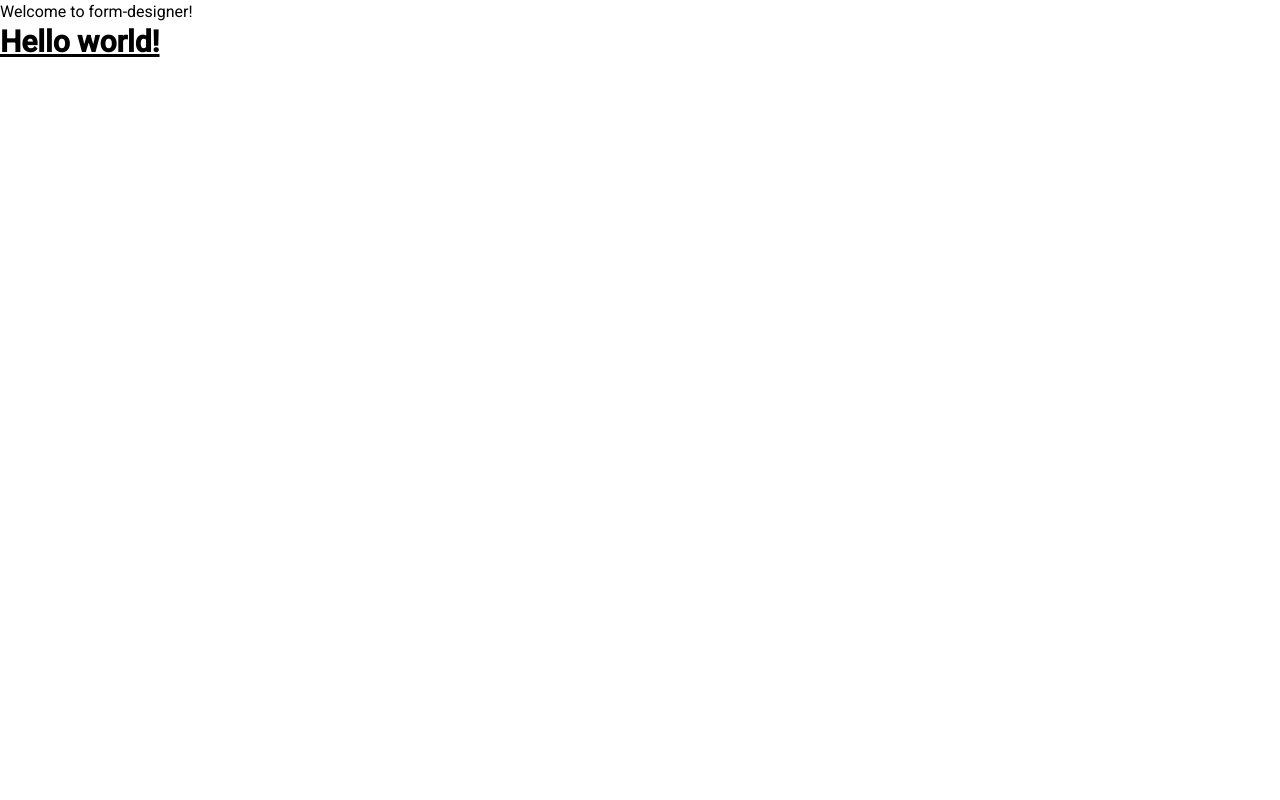
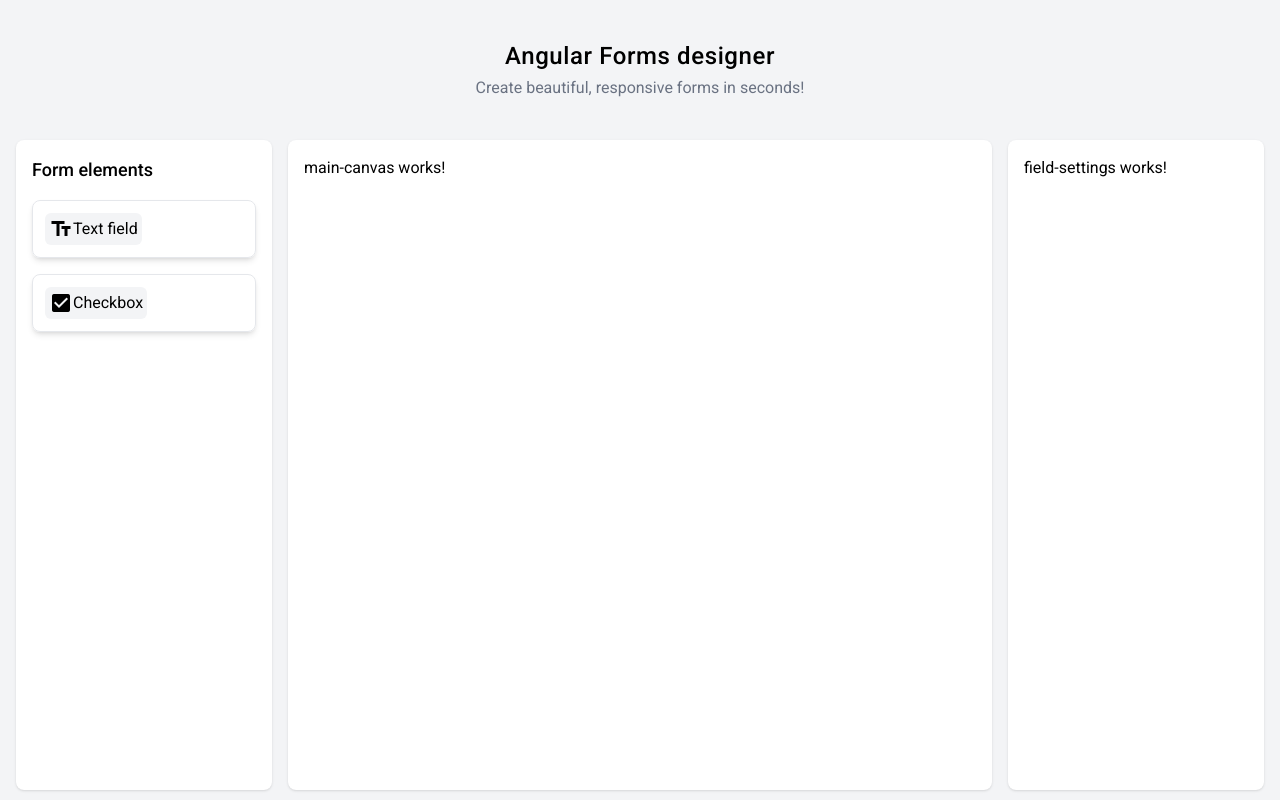
Before and after one commit to mroziuk/form-designer, an Angular app: page / in a window 1280 px wide. Built offline with nearby package versions, Linux system fonts and the light colour scheme.

Commit message:
add field types component

```diff
--- a/src/app/app.component.ts
+++ b/src/app/app.component.ts
@@ -1,13 +1,33 @@
 import { Component } from '@angular/core';
 import { RouterOutlet } from '@angular/router';
+import { FormElementsMenuComponent } from './components/form-elements-menu/form-elements-menu.component';
+import { MainCanvasComponent } from './components/main-canvas/main-canvas.component';
+import { FieldSettingsComponent } from './components/field-settings/field-settings.component';
 
 @Component({
   selector: 'app-root',
-  imports: [RouterOutlet],
+  imports: [
+    RouterOutlet,
+    FormElementsMenuComponent,
+    MainCanvasComponent,
+    FieldSettingsComponent,
+  ],
   template: `
-    <h1>Welcome to {{ title }}!</h1>
-    <h1 class="text-3xl font-bold underline">Hello world!</h1>
-    <router-outlet />
+    <div class="flex flex-col h-screen bg-gray-100 px-4">
+      <div class="flex flex-col gap-1 items-center justify-center py-10">
+        <h1 class="text-2xl tracking-wide font-medium">
+          Angular Forms designer
+        </h1>
+        <p class="text-gray-500">
+          Create beautiful, responsive forms in seconds!
+        </p>
+      </div>
+      <div class="flex gap-4">
+        <app-form-elements-menu class="w-64" />
+        <app-main-canvas class="flex-1" />
+        <app-field-settings class="w-64" />
+      </div>
+    </div>
   `,
   styles: [],
 })
--- /dev/null
+++ b/src/app/components/field-settings/field-settings.component.ts
@@ -0,0 +1,15 @@
+import { Component } from '@angular/core';
+
+@Component({
+  selector: 'app-field-settings',
+  imports: [],
+  template: `
+    <p class="p-4 bg-white rounded-lg h-[calc(100vh-150px)] overflow-y-auto border-gray-200 shadow-sm">
+      field-settings works!
+    </p>
+  `,
+  styles: ``
+})
+export class FieldSettingsComponent {
+
+}
--- /dev/null
+++ b/src/app/components/form-elements-menu/field-button/field-button.component.ts
@@ -0,0 +1,19 @@
+import { Component, input } from '@angular/core';
+import { FieldTypeDefinition } from '../../../models/field';
+import {MatIconModule} from '@angular/material/icon'
+@Component({
+  selector: 'app-field-button',
+  imports: [MatIconModule],
+  template: `
+    <button class="w-full p-3 border border-gray-200 hover:border-black shadow-md transition-shadow rounded-lg flex items-center gap-3 cursor-pointer">
+  <div class="rounded-md bg-gray-100 flex items-center justify-center p-1">
+  <mat-icon>{{field().icon}}</mat-icon>
+  <span>{{field().label}}</span>
+</div>
+</button>
+  `,
+  styles: ``
+})
+export class FieldButtonComponent {
+  field = input.required<FieldTypeDefinition>();
+}
--- /dev/null
+++ b/src/app/components/form-elements-menu/form-elements-menu.component.ts
@@ -0,0 +1,22 @@
+import { Component, inject } from '@angular/core';
+import { FieldTypesService } from '../../services/field-types.service';
+import { FieldButtonComponent } from "./field-button/field-button.component";
+
+@Component({
+  selector: 'app-form-elements-menu',
+  imports: [FieldButtonComponent],
+  template: `
+    <div class="p-4 bg-white rounded-lg h-[calc(100vh-150px)] overflow-y-auto border-gray-200 shadow-sm flex flex-col gap-4">
+    <h3 class="text-lg font-medium"> Form elements</h3>
+    @for (type of fieldTypes; track type.type) {
+        <app-field-button [field]="type"/>
+      }
+    </div>
+  `,
+  styles: ``
+})
+export class FormElementsMenuComponent {
+  fieldTypesService = inject(FieldTypesService);
+
+  fieldTypes = this.fieldTypesService.getAllFieldTypes();
+}
--- /dev/null
+++ b/src/app/components/main-canvas/main-canvas.component.ts
@@ -0,0 +1,15 @@
+import { Component } from '@angular/core';
+
+@Component({
+  selector: 'app-main-canvas',
+  imports: [],
+  template: `
+    <p class="p-4 bg-white rounded-lg h-[calc(100vh-150px)] overflow-y-auto border-gray-200 shadow-sm">
+      main-canvas works!
+    </p>
+  `,
+  styles: ``
+})
+export class MainCanvasComponent {
+
+}
--- /dev/null
+++ b/src/app/models/field.ts
@@ -0,0 +1,5 @@
+export interface FieldTypeDefinition{
+    type:string;
+    label:string;
+    icon:string;
+}
--- /dev/null
+++ b/src/app/services/field-types.service.ts
@@ -0,0 +1,27 @@
+import { Injectable } from '@angular/core';
+import { FieldTypeDefinition } from '../models/field';
+
+const TEXT_FIELD_DEFINITION = {
+  type: 'text',
+  label: 'Text field',
+  icon: 'text_fields',
+}
+const CHECKBOX_FIELD_DEFINITION = {
+  type: 'checkbox',
+  label: 'Checkbox',
+  icon: 'check_box',
+}
+@Injectable({
+  providedIn: 'root'
+})
+export class FieldTypesService {
+
+  fieldtypes = new Map<string,FieldTypeDefinition>([
+    ['text', TEXT_FIELD_DEFINITION],
+    ['checkbox',CHECKBOX_FIELD_DEFINITION],
+  ])
+
+  getAllFieldTypes(): FieldTypeDefinition[] {
+    return Array.from(this.fieldtypes.values());
+  }
+}
```
